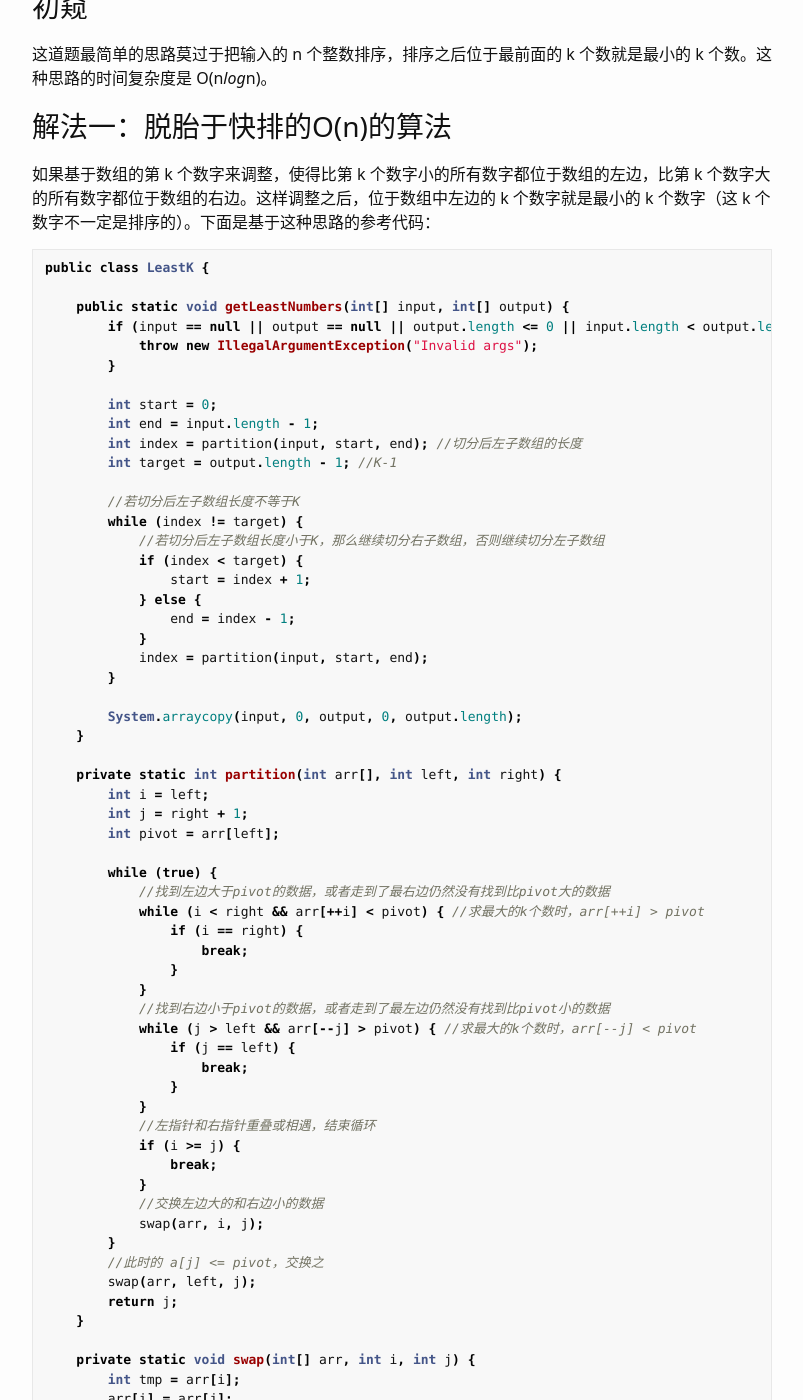
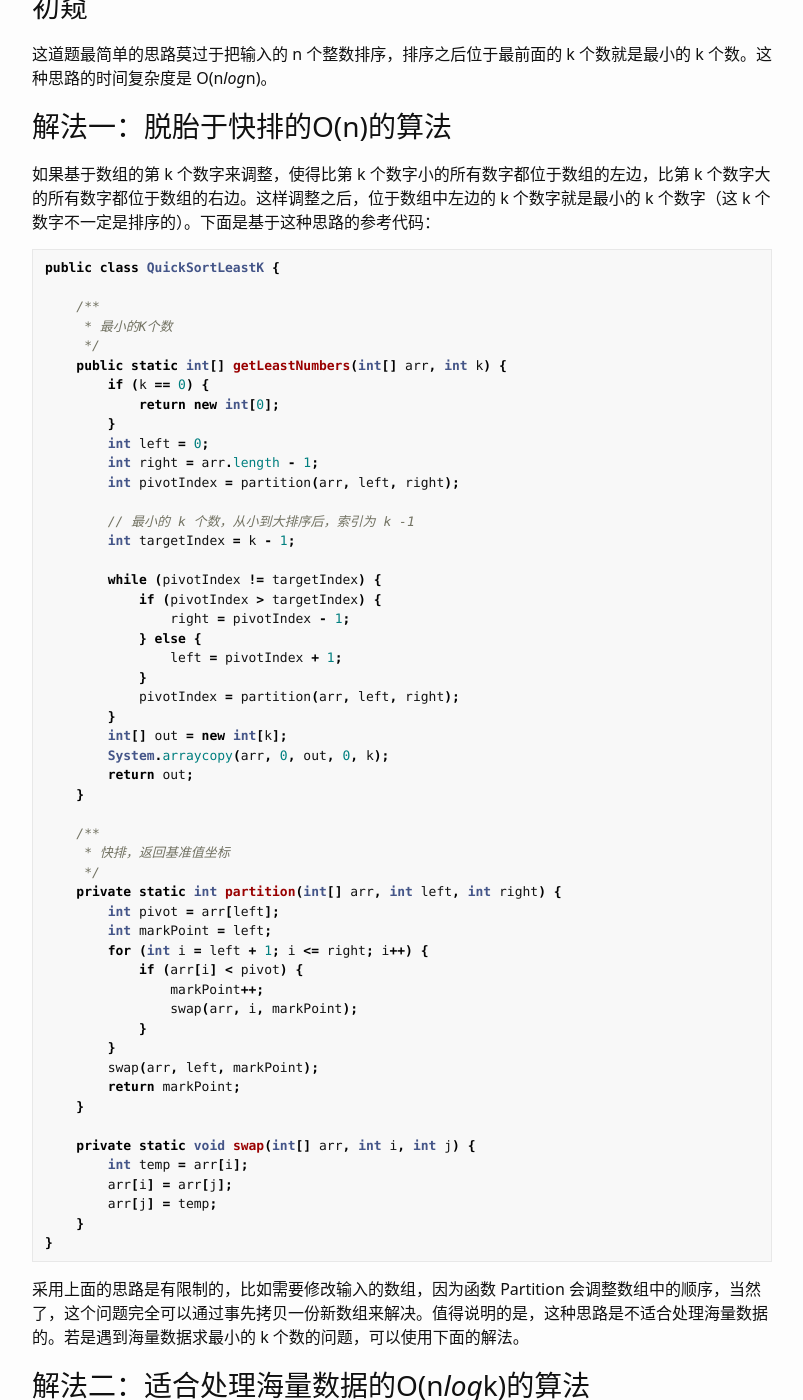
Before and after one commit to onblogss/onblogss.github.io, a Jekyll site: the page built from docs/_posts/2019/2019-10-06-算法题解最小的K个数海量数据TopK问题.md, in a window 1280 px wide and 1400 px high, scrolled down 493 px. Shown: the whole window, without its empty margins (238-1041 px from the left). Built offline with Jekyll 4.4.1, drawn with Linux system fonts in a browser that asks for light colours; comment, search, counter and statistics services are not loaded.

Commit message:
update 2019-10-06-算法题解最小的K个数海量数据TopK问题.md

````diff
--- a/docs/_posts/2019/2019-10-06-算法题解最小的K个数海量数据TopK问题.md
+++ b/docs/_posts/2019/2019-10-06-算法题解最小的K个数海量数据TopK问题.md
@@ -18,68 +18,56 @@ tags: 算法
 如果基于数组的第 k 个数字来调整，使得比第 k 个数字小的所有数字都位于数组的左边，比第 k 个数字大的所有数字都位于数组的右边。这样调整之后，位于数组中左边的 k 个数字就是最小的 k 个数字（这 k 个数字不一定是排序的）。下面是基于这种思路的参考代码：
 
 ```java
-public class LeastK {
+public class QuickSortLeastK {
 
-    public static void getLeastNumbers(int[] input, int[] output) {
-        if (input == null || output == null || output.length <= 0 || input.length < output.length) {
-            throw new IllegalArgumentException("Invalid args");
+    /**
+     * 最小的K个数
+     */
+    public static int[] getLeastNumbers(int[] arr, int k) {
+        if (k == 0) {
+            return new int[0];
         }
+        int left = 0;
+        int right = arr.length - 1;
+        int pivotIndex = partition(arr, left, right);
 
-        int start = 0;
-        int end = input.length - 1;
-        int index = partition(input, start, end); //切分后左子数组的长度
-        int target = output.length - 1; //K-1
+        // 最小的 k 个数，从小到大排序后，索引为 k -1
+        int targetIndex = k - 1;
 
-        //若切分后左子数组长度不等于K
-        while (index != target) {
-            //若切分后左子数组长度小于K，那么继续切分右子数组，否则继续切分左子数组
-            if (index < target) {
-                start = index + 1;
+        while (pivotIndex != targetIndex) {
+            if (pivotIndex > targetIndex) {
+                right = pivotIndex - 1;
             } else {
-                end = index - 1;
+                left = pivotIndex + 1;
             }
-            index = partition(input, start, end);
+            pivotIndex = partition(arr, left, right);
         }
-
-        System.arraycopy(input, 0, output, 0, output.length);
+        int[] out = new int[k];
+        System.arraycopy(arr, 0, out, 0, k);
+        return out;
     }
 
-    private static int partition(int arr[], int left, int right) {
-        int i = left;
-        int j = right + 1;
+    /**
+     * 快排，返回基准值坐标
+     */
+    private static int partition(int[] arr, int left, int right) {
         int pivot = arr[left];
-
-        while (true) {
-            //找到左边大于pivot的数据，或者走到了最右边仍然没有找到比pivot大的数据
-            while (i < right && arr[++i] < pivot) { //求最大的k个数时，arr[++i] > pivot
-                if (i == right) {
-                    break;
-                }
+        int markPoint = left;
+        for (int i = left + 1; i <= right; i++) {
+            if (arr[i] < pivot) {
+                markPoint++;
+                swap(arr, i, markPoint);
             }
-            //找到右边小于pivot的数据，或者走到了最左边仍然没有找到比pivot小的数据
-            while (j > left && arr[--j] > pivot) { //求最大的k个数时，arr[--j] < pivot
-                if (j == left) {
-                    break;
-                }
-            }
-            //左指针和右指针重叠或相遇，结束循环
-            if (i >= j) {
-                break;
-            }
-            //交换左边大的和右边小的数据
-            swap(arr, i, j);
         }
-        //此时的 a[j] <= pivot，交换之
-        swap(arr, left, j);
-        return j;
+        swap(arr, left, markPoint);
+        return markPoint;
     }
 
     private static void swap(int[] arr, int i, int j) {
-        int tmp = arr[i];
+        int temp = arr[i];
         arr[i] = arr[j];
-        arr[j] = tmp;
+        arr[j] = temp;
     }
-
 }
 ```
 
````
